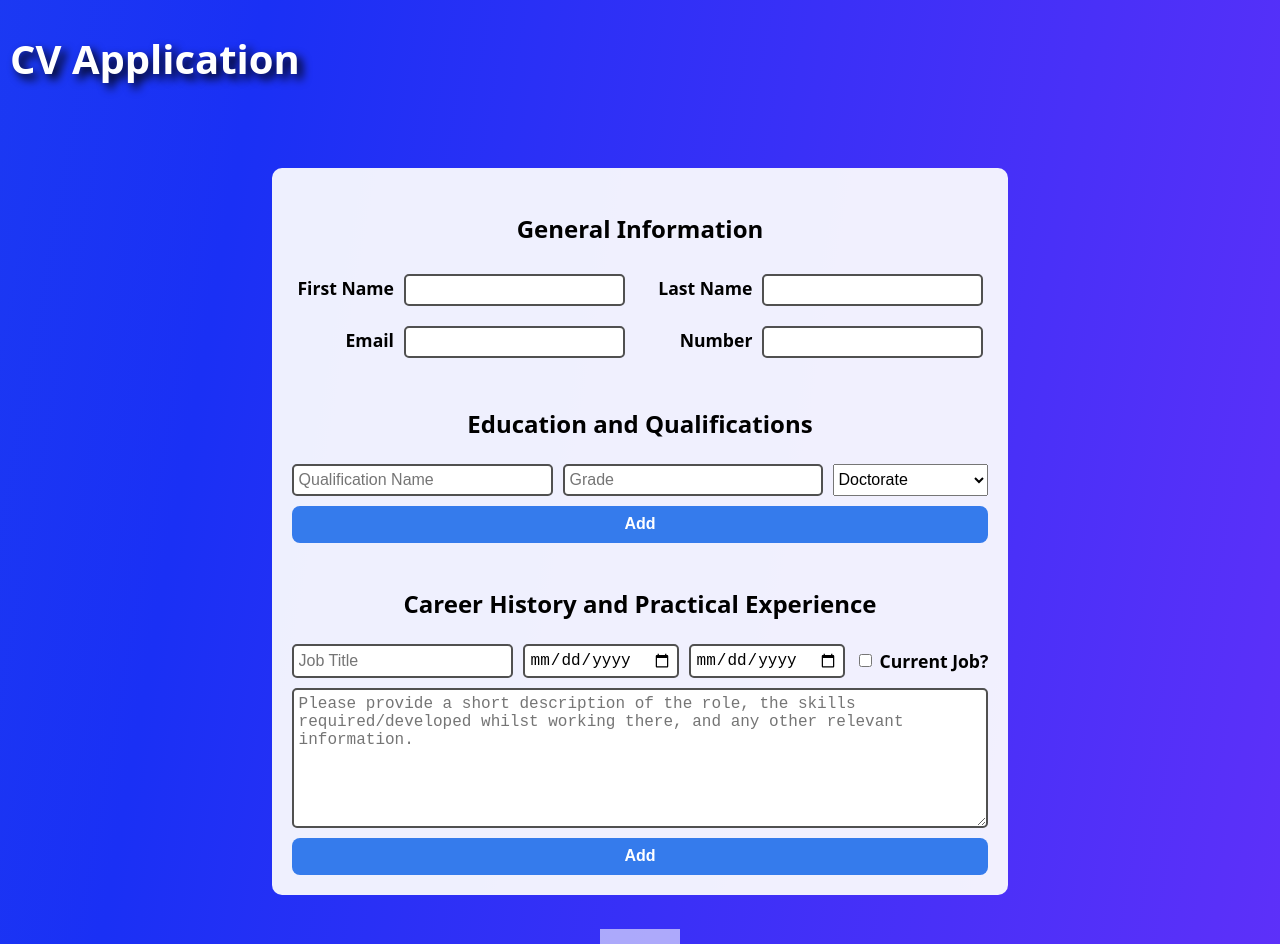
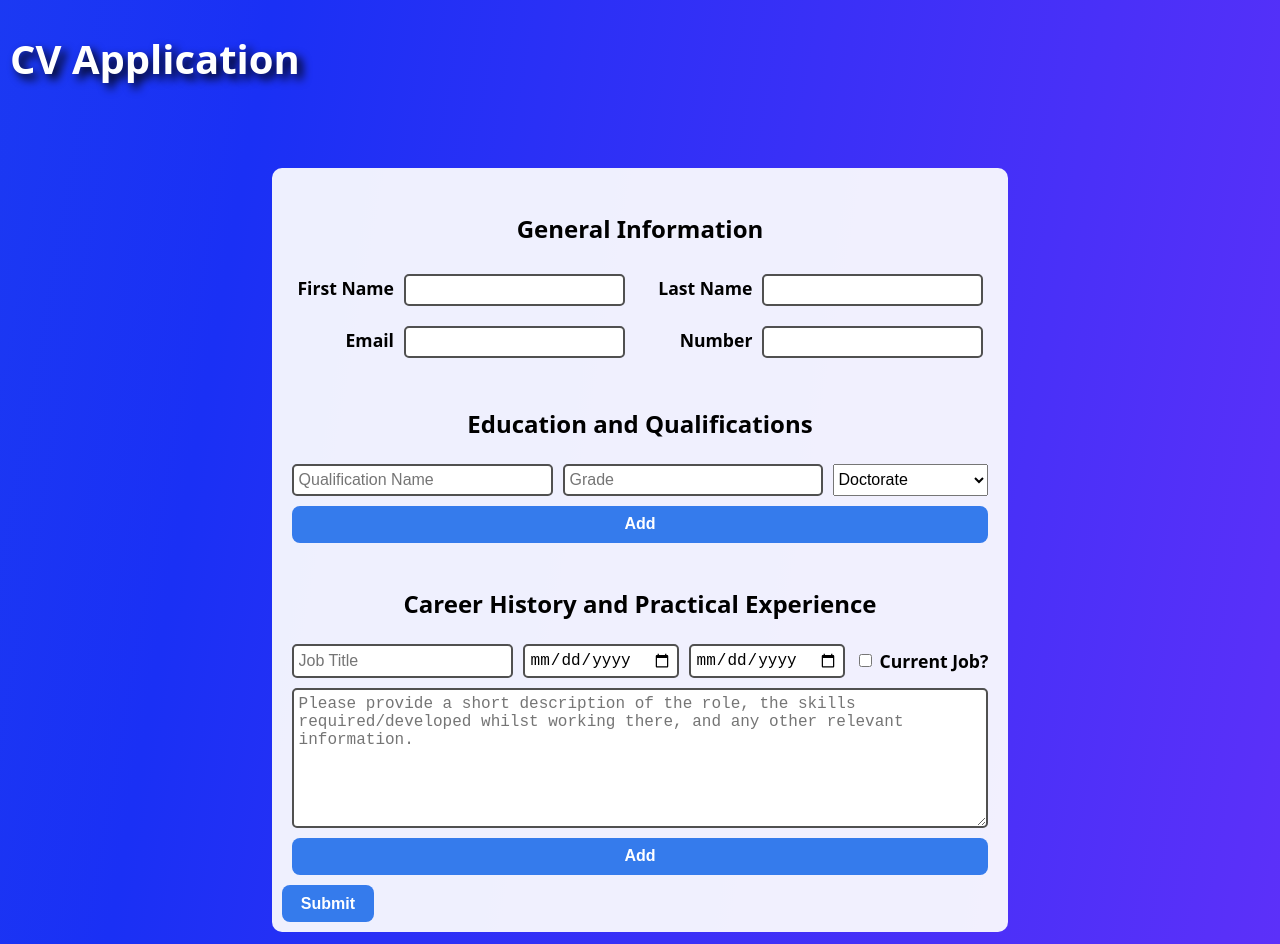
Before and after one commit to louispallett/odin-cv-application, a React (Vite) app: page / in a window 1280 px wide. Shown: the top 944 px of the page. Built offline with nearby package versions, Linux system fonts and the light colour scheme.

Commit message:
Add Submit component

```diff
--- /dev/null
+++ b/src/Components/Submit.jsx
@@ -0,0 +1,9 @@
+import { useState } from "react";
+
+export default function Submit() {
+    return (
+        <div className="submit-wrapper">
+            <button className="submit-btn">Submit</button>
+        </div>
+    )
+}
--- a/src/main.jsx
+++ b/src/main.jsx
@@ -5,6 +5,7 @@ import './styles/index.scss';
 import General from './Components/General.jsx';
 import Education from './Components/Education.jsx';
 import Practical from './Components/Practical.jsx';
+import Submit from './Components/Submit.jsx';
 
 /*
 ====================================
@@ -27,5 +28,6 @@ ReactDOM.createRoot(document.getElementById('root')).render(
     <General />
     <Education />
     <Practical />
+    <Submit />
   </React.StrictMode>,
 )
```
